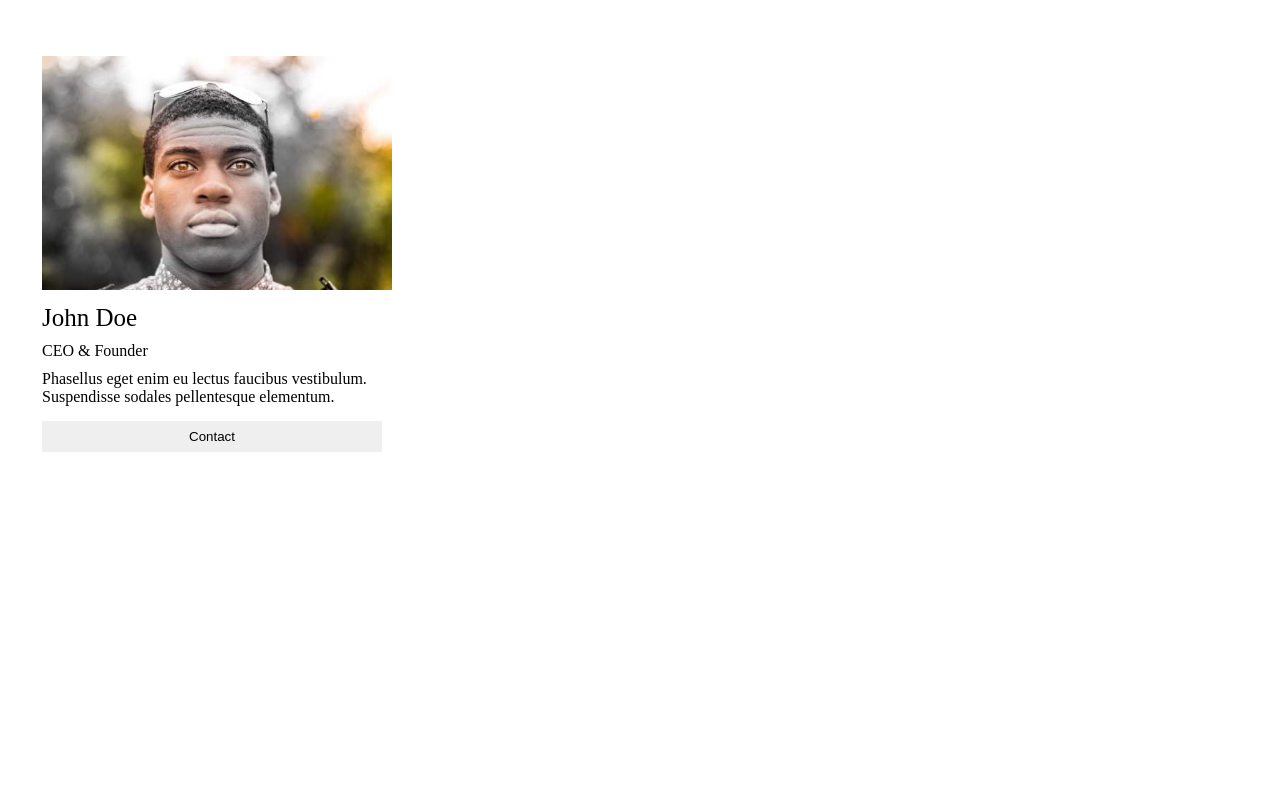
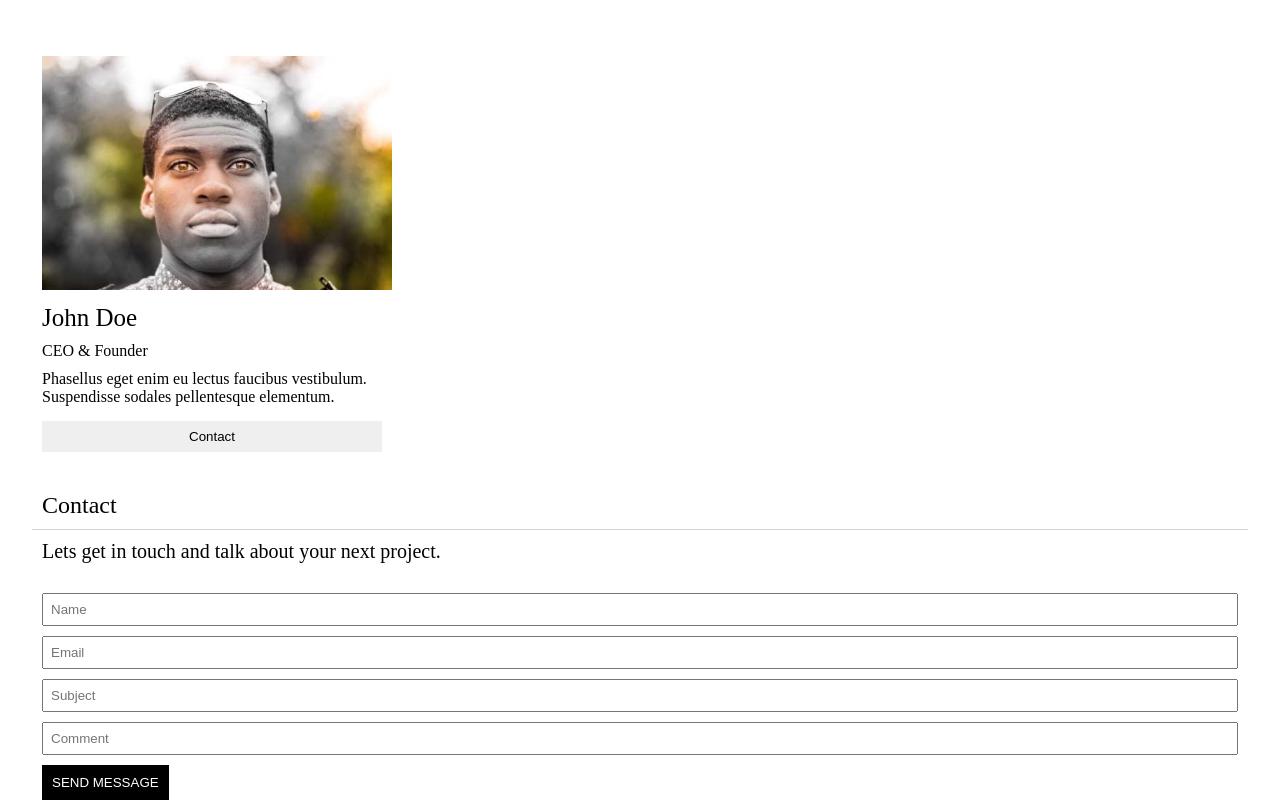
Before and after one commit to Benchtengelen/architect-template, a plain HTML site: page index.html in a window 1280 px wide. Shown: the part 2477-3277 px from the top of the page. Before the commit the page ends 2959 px from the top, so only its background shows below. Drawn offline with Linux system fonts and the light colour scheme.

Commit message:
contact added

```diff
--- a/index.html
+++ b/index.html
@@ -19,7 +19,7 @@
                 <ul>
                     <li><a href="#projects">Projects</a></li>
                     <li><a href="#about">About</a></li>
-                    <li><a href="#">Contact</a></li>
+                    <li><a href="#contact">Contact</a></li>
                 </ul>
             </div>
         </nav>
@@ -129,6 +129,23 @@
     <!-- About  end-->
 
 
+    <!-- contact start  -->
+
+    <div class="contact" id="contact">
+        <p>Contact</p>
+        <p class="p2">Lets get in touch and talk about your next project.</p>
+        <form action="">
+            <input type="text" id="fname" name="fname" placeholder="Name"><br>
+            <input type="email" id="email" placeholder="Email"><br>
+            <input type="text" id="subject" placeholder="Subject"><br>
+            <input type="text" id="comment" placeholder="Comment"><br>
+        </form>
+        <button>SEND MESSAGE</button>
+    </div>
+
+    <!-- contact end -->
+
+
 
 
 
--- a/style.css
+++ b/style.css
@@ -221,11 +221,45 @@ header nav .menu a:hover{
     background-color: #CCCCCC;
 }
 
-
-
-
 /* About end */
 
+.contact {
+    width: 95%;
+    height: auto;
+    margin: auto;
+
+}
+
+.contact p {
+    font-size: 24px;
+    border-bottom: 1px solid lightgrey;
+    padding: 10px;
+}
+.contact .p2{
+    font-size: 20px;
+    padding: 10px;
+    border-bottom: none;
+}
+
+.contact form{
+    padding: 10px;
+}
+.contact form input {
+    padding: 7px;
+    margin-top: 10px;
+    width: 100%;
+}
+ .contact button{
+    padding: 10px;
+    margin-left: 10px;
+    border: none;
+    background-color: black;
+    color: white;
+ }
+ .contact button:hover{
+    background-color: #CCCCCC;
+    color: black;
+ }
 
 
 
```
